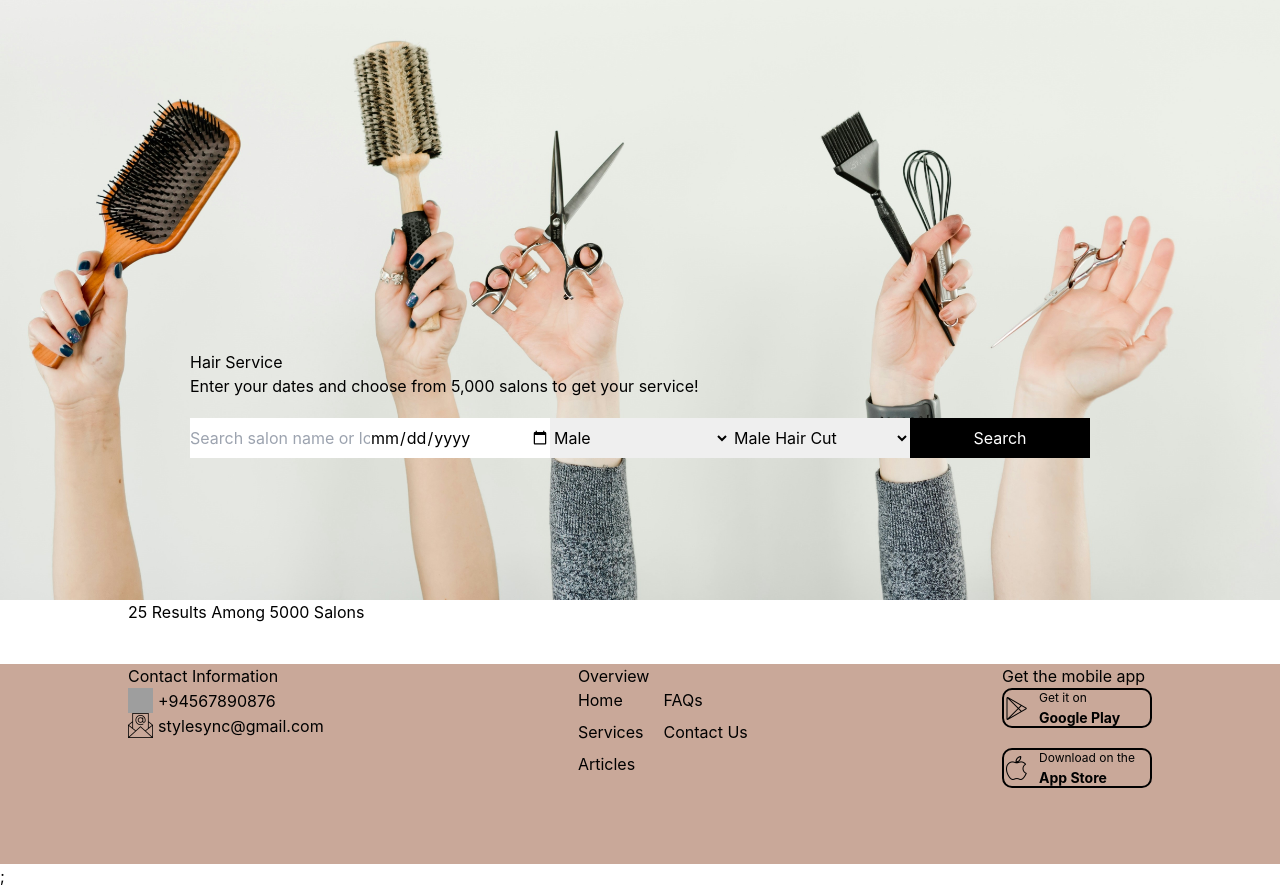
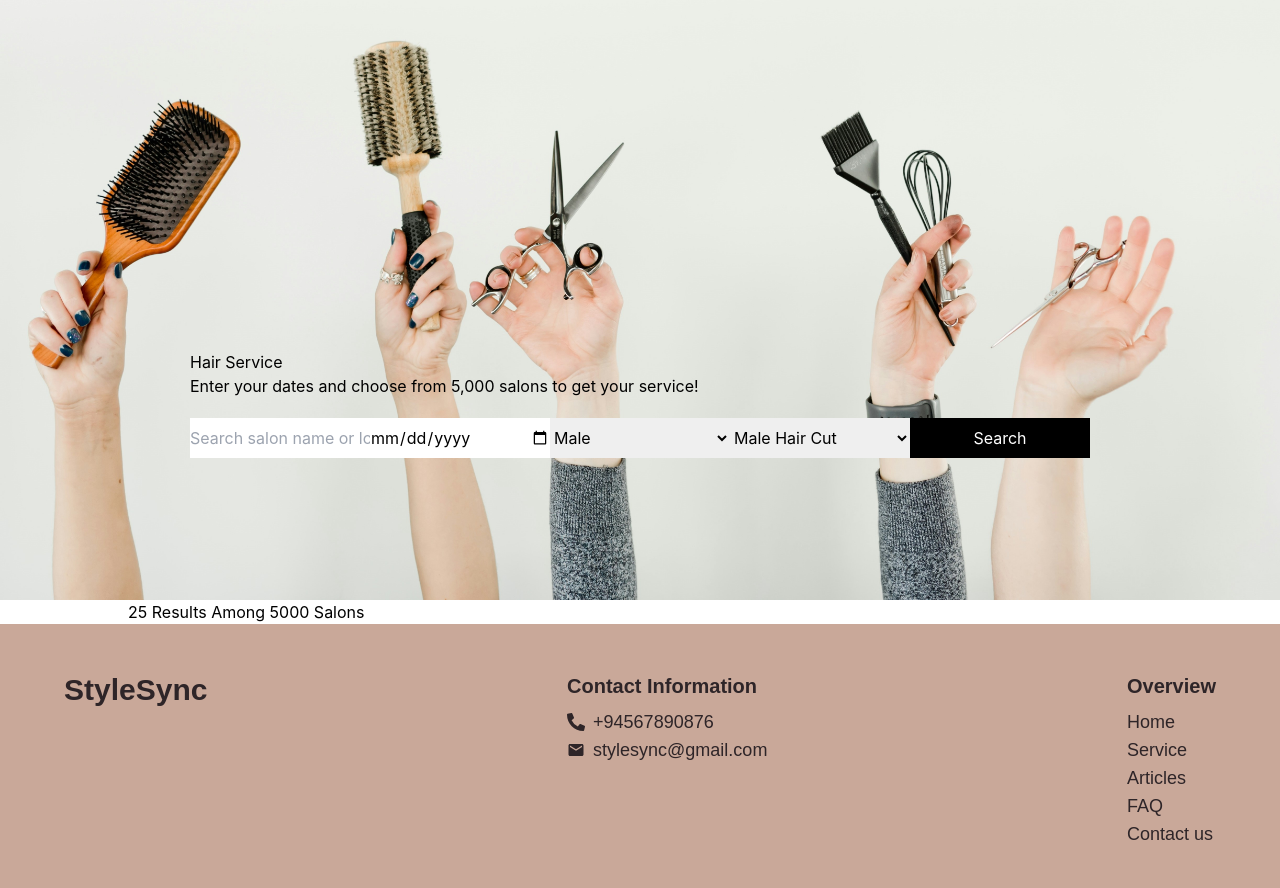
Before and after one commit to Anuradha00Herath/StyleSync-Salon-Web-Frontend, a React (Create React App) app in the folder customer/: page /search-result in a window 1280 px wide. Built offline with nearby package versions, Linux system fonts and the light colour scheme; grey boxes are pictures that could not be loaded.

Commit message:
footer created

```diff
--- a/customer/package.json
+++ b/customer/package.json
@@ -23,6 +23,7 @@
     "react": "^18.3.1",
     "react-datepicker": "^6.9.0",
     "react-dom": "^18.3.1",
+    "react-icons": "^5.2.1",
     "react-router-dom": "^6.23.1",
     "react-scripts": "5.0.1",
     "styled-components": "^6.1.11",
--- a/customer/src/Components/HomeComponent/footer.tsx
+++ b/customer/src/Components/HomeComponent/footer.tsx
@@ -1,170 +1,31 @@
-import contact from "../../assets/telephone.png";
-import email from "../../assets/email.png";
-import googlePlay from "../../assets/google-play.png";
-import apple from "../../assets/apple.png"
+import { FaPhoneAlt } from "react-icons/fa";
+import { MdEmail } from "react-icons/md";
 import React from "react";
 
 export function Footer() {
   return (
-    <div
-      style={{
-        width: "100%",
-        height: 200,
-        backgroundColor: "#c9a899",
-        display: " flex",
-        justifyContent: "center",
-        marginTop:40
-      }}
-    >
-      <div
-        style={{
-          width: " 80%",
-          display: " flex",
-          flexDirection: "row",
-          justifyContent: "space-between",
-        }}
-      >
-        <div>
-          <h4>Contact Information</h4>
-          <div
-            style={{
-              display: " flex",
-              flexDirection: "row",
-              alignItems: " center",
-            }}
-          >
-            <img
-              style={{
-                height: 25,
-                width: 25,
-                marginRight: 5,
-              }}
-              src={contact}
-              alt="contact"
-            />
-            <p>+94567890876</p>
+    <div className="w-full bg-[#c9a899] flex justify-center py-5 lg:py-10">
+      <div className="w-full md:w-[90%] flex flex-col lg:flex-row justify-between items-center lg:items-start">
+      <div className="text-primary font-semibold text-3xl font-montserrat py-4 lg:py-2" onClick={() => window.scrollTo(0,0)}>
+            StyleSync
           </div>
-          <div
-            style={{
-              display: " flex",
-              flexDirection: "row",
-              alignItems: " center",
-            }}
-          >
-            <img
-              style={{
-                height: 25,
-                width: 25,
-                marginRight: 5,
-              }}
-              src={email}
-              alt="contact"
-            />
-            <p>stylesync@gmail.com</p>
+          <div className="flex flex-col justify-start items-center lg:items-start py-5 lg:py-0">
+              <div className="text-xl text-primary font-semibold font-montserrat py-2" >Contact Information</div>
+              <div className="text-lg font-normal text-primary font-montserrat  flex flex-row items-center gap-2"><FaPhoneAlt /> <span>+94567890876</span> </div>
+              <div className="text-lg font-normal text-primary font-montserrat  flex flex-row items-center gap-2"><MdEmail /> <span>stylesync@gmail.com</span> </div>
           </div>
-        </div>
-        <div>
-          <h4>Overview</h4>
-          <div style={{
-            display: "flex",
-            flexDirection: "row",
-          }}>
-            <div style={{
-                display: "flex",
-                flexDirection: "column",
-            }}>
-              <a style={{
-                color: "black",
-                textDecoration: "none",
-              }} href="http://localhost:3000/home#home">Home</a>
-              <a style={{
-                color: "black",
-                textDecoration: "none",
-                marginTop: 8
-              }} href="http://localhost:3000/home#service">Services</a>
-              <a style={{
-                color: "black",
-                textDecoration: "none",
-                marginTop: 8
-              }} href="http://localhost:3000/home#article">Articles</a>
-            </div>
-            <div style={{
-                display: "flex",
-                flexDirection: "column",
-                marginLeft: 20
-            }}>
-              <a style={{
-                color: "black",
-                textDecoration: "none"
-              }} href="http://localhost:3000/home#faqs">FAQs</a>
-              <a style={{
-                color: "black",
-                textDecoration: "none",
-                marginTop: 8
-              }} href="http://localhost:3000/home#message">Contact Us</a>
-            </div>
+          <div className="flex flex-col justify-start items-center lg:items-start py-5 lg:py-0">
+           <div className="text-xl text-primary font-semibold font-montserrat py-2" >Overview</div>
+            <a href="/#home" className="text-lg font-normal text-primary font-montserrat">Home</a>
+            <a href="/#service" className="text-lg font-normal text-primary font-montserrat">Service</a>
+            <a href="/#article" className="text-lg font-normal text-primary font-montserrat">Articles</a>
+            <a href="/#faqs" className="text-lg font-normal text-primary font-montserrat">FAQ</a>
+            <a href="/#message" className="text-lg font-normal text-primary font-montserrat">Contact us</a>
+
           </div>
-        </div>
-        <div>
-          <h4>Get the mobile app</h4>
-          <div style={{
-            width: 150,
-            height: 40,
-            borderWidth: 2,
-            borderColor: "black",
-            borderStyle: "solid",
-            borderRadius: 10,
-            display: "flex",
-            flexDirection: "row",
-            alignItems: "center"
-          }}>
-            <img style={{
-                width: 25,
-                height: 25
-            }} src={googlePlay} alt="google"/>
-            <div style={{
-                marginLeft: 10
-            }}>
-                <p style={{
-                    fontSize: 12
-                }}>Get it on<br/>
-                <b style={{
-                    fontSize: 14
-                }}>Google Play</b>
-                </p>
 
-            </div>
-          </div>
-          <div style={{
-            width: 150,
-            height: 40,
-            borderWidth: 2,
-            borderColor: "black",
-            borderStyle: "solid",
-            borderRadius: 10,
-            display: "flex",
-            flexDirection: "row",
-            alignItems: "center",
-            marginTop: 20
-          }}>
-            <img style={{
-                width: 25,
-                height: 25
-            }} src={apple} alt="apple"/>
-            <div style={{
-                marginLeft: 10
-            }}>
-                <p style={{
-                    fontSize: 12
-                }}>Download on the<br/>
-                <b style={{
-                    fontSize: 14
-                }}>App Store</b>
-                </p>
-            </div>
-          </div>
-        </div>
+
       </div>
     </div>
-  );
+  )
 }
--- a/customer/src/Pages/Home/Home.tsx
+++ b/customer/src/Pages/Home/Home.tsx
@@ -4,7 +4,7 @@ import { HomeNavigationBar } from "../../Components/HomeComponent/home-navigatio
 //import { ArticlePage } from "./ArticlePage";
 import { FAQsPage } from "./FAQsPage";
 import { SendMessage } from "./SendMessage";
-//import { Footer } from "../../Components/HomeComponent/footer";
+import { Footer } from "../../Components/HomeComponent/footer";
 
 import { ServicesPage } from "./ServicesPage";
 import { StartingPage } from "./StartingPage";
@@ -44,14 +44,11 @@ export default function HomePage() {
       <div id="message">
         <SendMessage />
       </div>
-      {/* <div
+      <div
         id="footer"
-        style={{
-          marginTop: 70,
-        }}
       >
         <Footer />
-      </div> */}
+      </div>
       <LoginModal open={isLoginModalOpen} setOpen={setLoginModalOpen} handleClose={handleCloseLoginModal} setUserId={setUserId} userId={userId}/>
     </>
   );
--- a/customer/src/index.tsx
+++ b/customer/src/index.tsx
@@ -12,7 +12,7 @@ root.render(
   <React.StrictMode>
     <GoogleOAuthProvider clientId="379363966504-g79mbtqmoef1suq9p2ev7hlnphq92epj.apps.googleusercontent.com">
     <App />
-    </GoogleOAuthProvider>;
+    </GoogleOAuthProvider>
   </React.StrictMode>
 );
 
```
Also changed, not shown: 1 other file (tests, documents, lock files or other folders).
